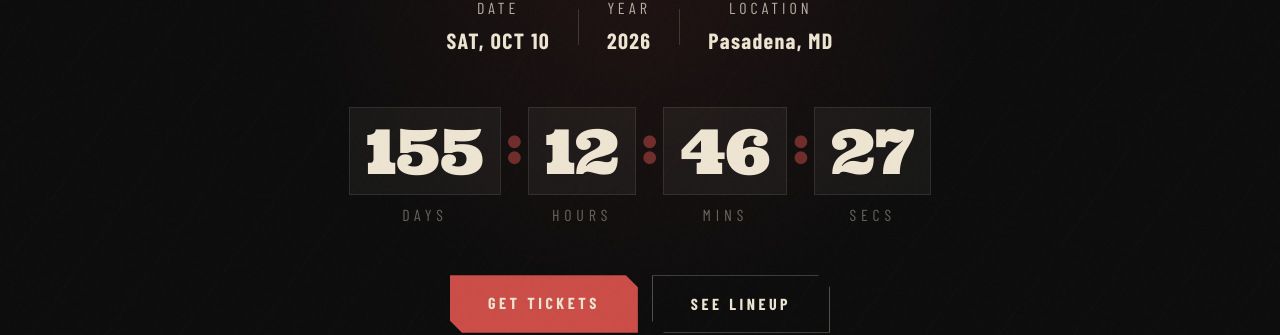
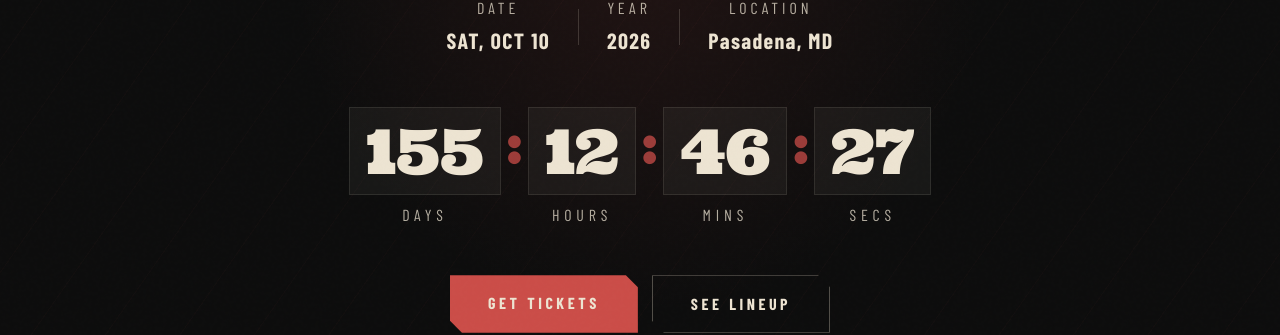
Before and after one commit to RBVFC/rbmf, a Jekyll site: the page built from index.html, in a window 1280 px wide and 900 px high, scrolled down 515 px. Shown: the part 125-460 px from the top of the window. Built offline with Jekyll 4.4.1, drawn with Linux system fonts in a browser that asks for light colours; some web fonts are replaced.

Commit message:
Update main.css

```diff
--- a/assets/css/main.css
+++ b/assets/css/main.css
@@ -304,14 +304,14 @@
   font-size: 16px;
   letter-spacing: 0.3em;
   text-transform: uppercase;
-  opacity: 0.4;
+  opacity: 0.75;
   margin-top: 7px;
 }
 .countdown__sep {
   font-family: var(--font-display);
   font-size: clamp(28px, 4vw, 52px);
   color: var(--red);
-  opacity: 0.5;
+  opacity: 0.75;
   align-self: flex-start;
   padding-top: 12px;
   line-height: 1;
@@ -337,12 +337,10 @@
 .artist-card__photo {
   width: 100%; height: 100%;
   object-fit: cover;
-  filter: grayscale(30%) contrast(1.1);
   transition: transform 0.5s, filter 0.5s;
 }
 .artist-card:hover .artist-card__photo {
   transform: scale(1.05);
-  filter: grayscale(0%) contrast(1.1);
 }
 .artist-card__placeholder {
   width: 100%; height: 100%;
@@ -397,7 +395,7 @@
   opacity: 0;
   max-height: 0;
   overflow: hidden;
-  transition: opacity 0.3s, max-height 0.3s;
+  transition: opacity 0.75s, max-height 0.3s;
   margin-top: 7px;
   line-height: 1.55;
   color: rgba(237,228,210,0.75);
@@ -417,7 +415,6 @@
   aspect-ratio: 3/4;
   object-fit: cover;
   width: 100%;
-  filter: grayscale(15%) contrast(1.05);
 }
 .artist-detail__photo-placeholder {
   aspect-ratio: 3/4;
@@ -497,7 +494,7 @@
   font-size: 16px;
   letter-spacing: 0.2em;
   text-transform: uppercase;
-  opacity: 0.5;
+  opacity: 0.75;
   transition: opacity 0.2s;
   margin-bottom: 40px;
 }
@@ -512,7 +509,7 @@
   font-size: 16px;
   letter-spacing: 0.25em;
   text-transform: uppercase;
-  opacity: 0.4;
+  opacity: 0.75;
   padding: 12px 20px;
   text-align: left;
 }
@@ -575,7 +572,7 @@
 }
 
 /* ── TICKET CARDS ── */
-.tickets-grid { display: grid; grid-template-columns: repeat(3, 1fr); gap: var(--gap); }
+.tickets-grid { display: grid; grid-template-columns: repeat(3, 1fr); gap: var(--gap); align-items: center; justify-content: center;}
 .ticket-card {
   background: rgba(13,13,13,0.3);
   border: 1px solid rgba(237,228,210,0.14);
@@ -592,7 +589,7 @@
   font-size: 16px;
   letter-spacing: 0.3em;
   text-transform: uppercase;
-  opacity: 0.6;
+  opacity: 0.75;
   margin-bottom: 10px;
 }
 .ticket-price {
@@ -603,7 +600,7 @@
   margin-bottom: 8px;
 }
 .ticket-price sup { font-size: 22px; vertical-align: super; }
-.ticket-desc { font-size: 16px; opacity: 0.65; margin-bottom: 24px; line-height: 1.6; }
+.ticket-desc { font-size: 16px; opacity: 0.75; margin-bottom: 24px; line-height: 1.6; }
 .ticket-perks { margin-bottom: 28px; }
 .ticket-perks li {
   font-family: var(--font-ui);
```
